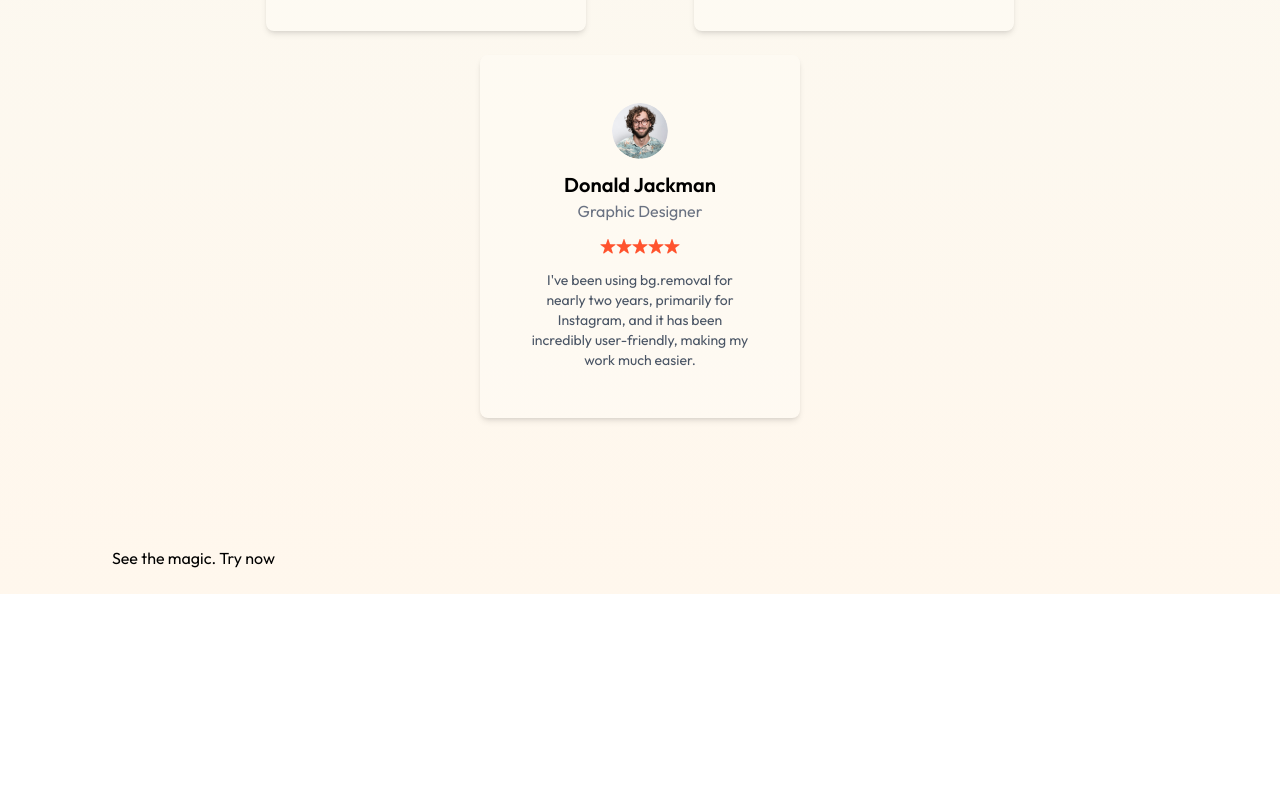
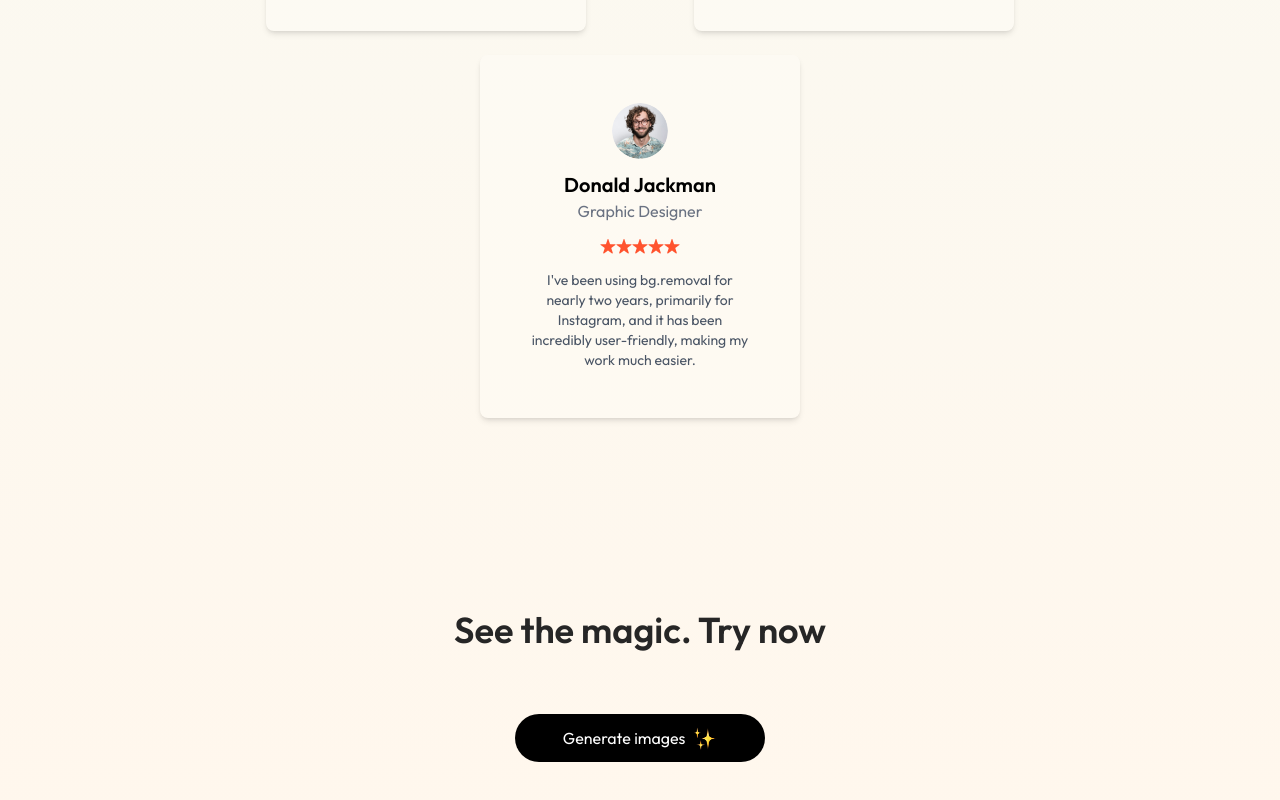
Before and after one commit to gokul-aj/PicTora, a React (Vite) app in the folder client/: page / in a window 1280 px wide. Shown: the part 2479-3279 px from the top of the page. Before the commit the page ends 3073 px from the top, so only its background shows below. Built offline with nearby package versions, Linux system fonts and the light colour scheme.

Commit message:
Completed GenerateBtn Component

```diff
--- a/client/src/Components/GenerateBtn.jsx
+++ b/client/src/Components/GenerateBtn.jsx
@@ -1,10 +1,12 @@
 import React from 'react'
-
+import {assets} from '../assets/assets'
 const GenerateBtn = () => {
   return (
-    <div>
-        <h1>See the magic. Try now</h1>
-        <button></button>
+    <div className='pb-16 text-center '>
+        <h1 className='text-2xl md:text-3xl lg:text-4xl mt-4 font-semibold text-neutral-800 py-6 md:py-16 '>See the magic. Try now</h1>
+        <button className='inline-flex items-center gap-2 px-12 py-3 rounded-full bg-black text-white m-auto hover:scale-105 transition-all duration-500'>Generate images
+          <img src={assets.star_group} className='h-6'/>
+        </button>
     </div>
   )
 }
```
